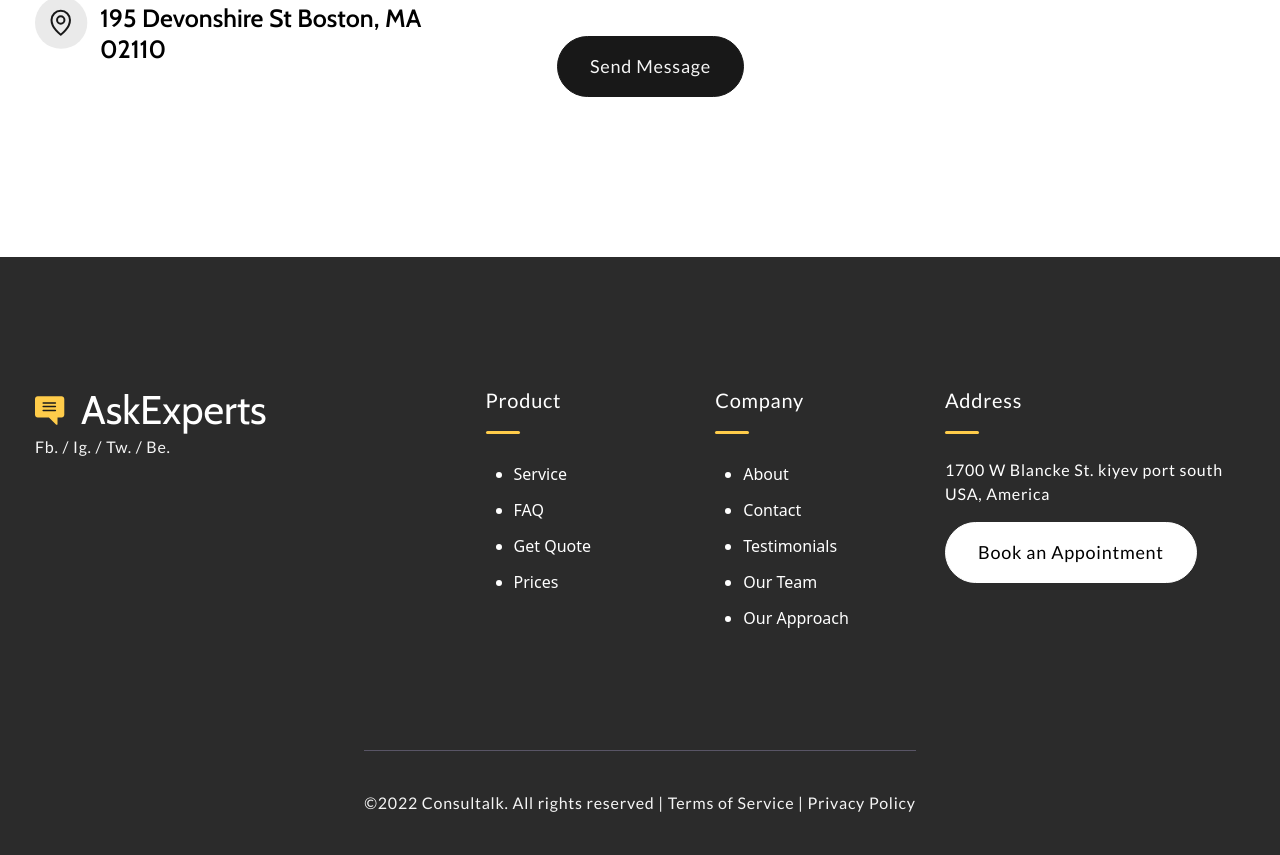
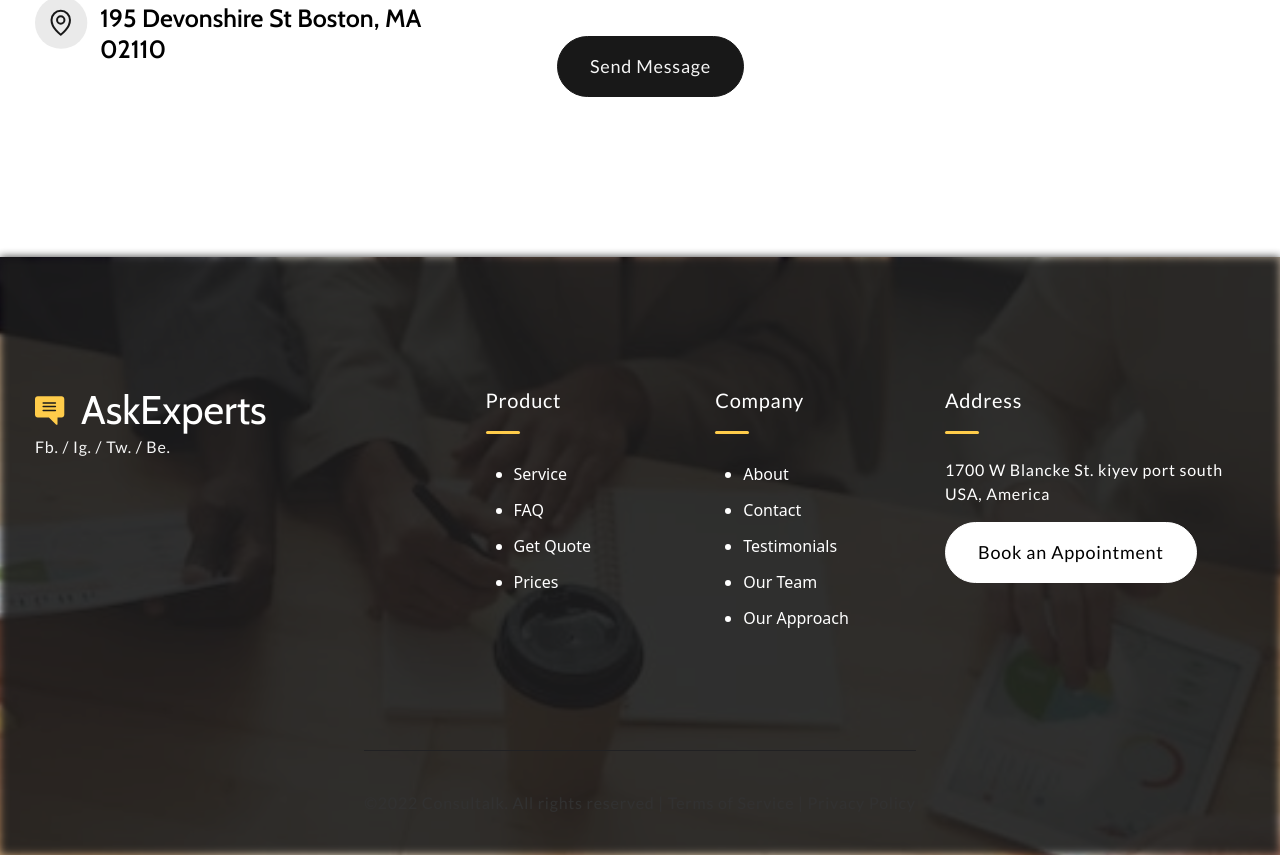
Before and after one commit to uuqkun/ask-experts-app, a React (Vite) app: page / in a window 1280 px wide. Shown: the part 8664-9519 px from the top of the page. Built offline with nearby package versions, Linux system fonts and the light colour scheme.

Commit message:
fixed footer background

```diff
--- a/src/App.jsx
+++ b/src/App.jsx
@@ -31,7 +31,7 @@ const App = () => {
         <Route path="*" Component={NotFound} />
       </Routes>
 
-      <div className="w-full flex justify-center bg-[rgba(27,27,27,0.93)]">
+      <div className="w-full flex justify-center footer-container relative">
         <Footer />
       </div>
     </Router>
--- a/src/components/Footer.jsx
+++ b/src/components/Footer.jsx
@@ -4,8 +4,9 @@ import { AskExLogo, Button } from "./components";
 const Footer = () => {
   return (
     <footer className="flex flex-col items-center md:w-[1210px] z-10 mt-32">
+      <div className="absolute blur-sm top-0 left-0 w-full h-full bg-pri-heading opacity-90" />
       {/* vertical */}
-      <div className="flex flex-col lg:flex-row gap-20 justify-center lg:justify-between w-[85%] lg:w-full items-start">
+      <div className="flex flex-col lg:flex-row gap-20 justify-center lg:justify-between w-[85%] lg:w-full items-start z-10">
         {/* logo  ||  Horizontal */}
         <div>
           <AskExLogo />
--- a/src/index.css
+++ b/src/index.css
@@ -62,3 +62,9 @@ div:has(>input) {
 textarea {
   @apply border-[1px] border-gray-200 font-lato w-full lg:h-[150px] h-[110px] rounded-3xl;
 }
+
+.footer-container {
+  background: url(http://localhost:5173/src/assets/images/gallery1.webp) no-repeat;
+  background-size: cover;
+
+}
```
Also changed, not shown: src/main.jsx (+8 -8 lines).
